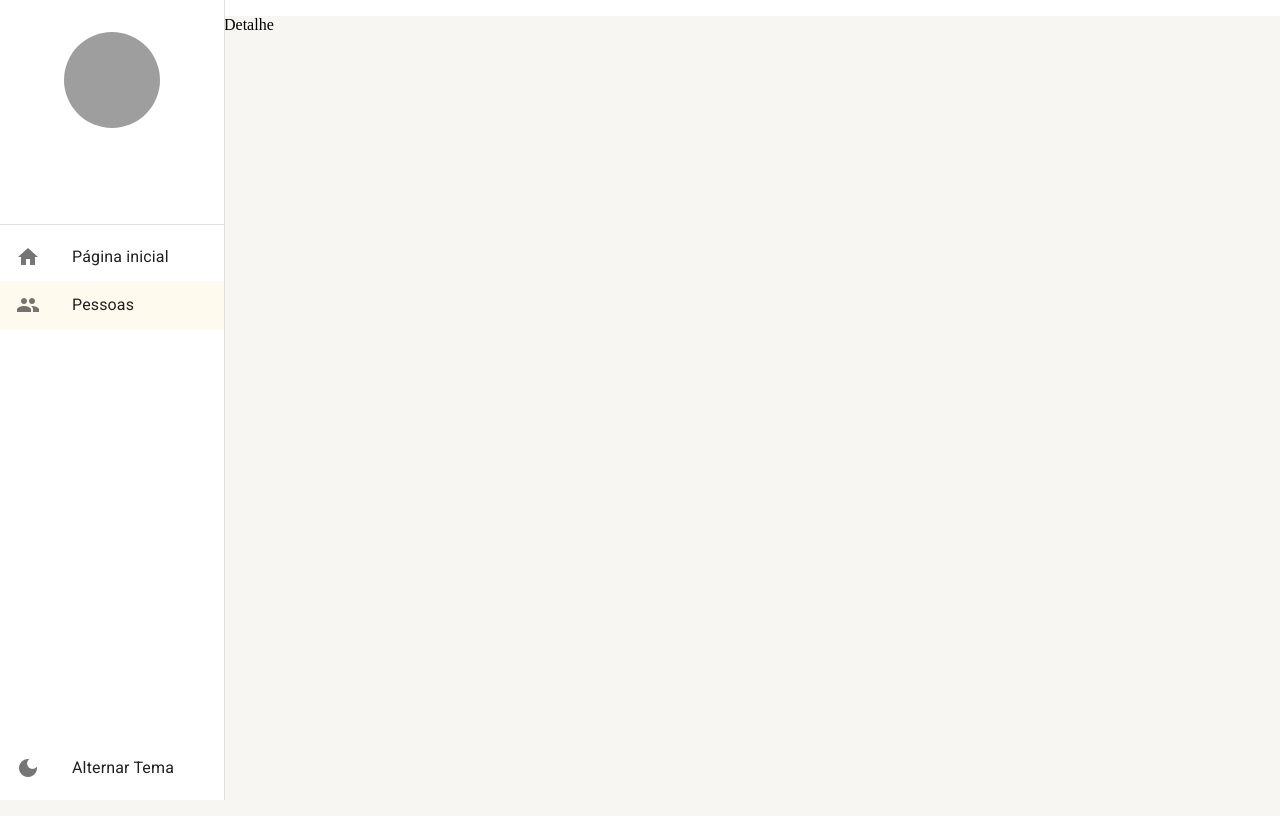
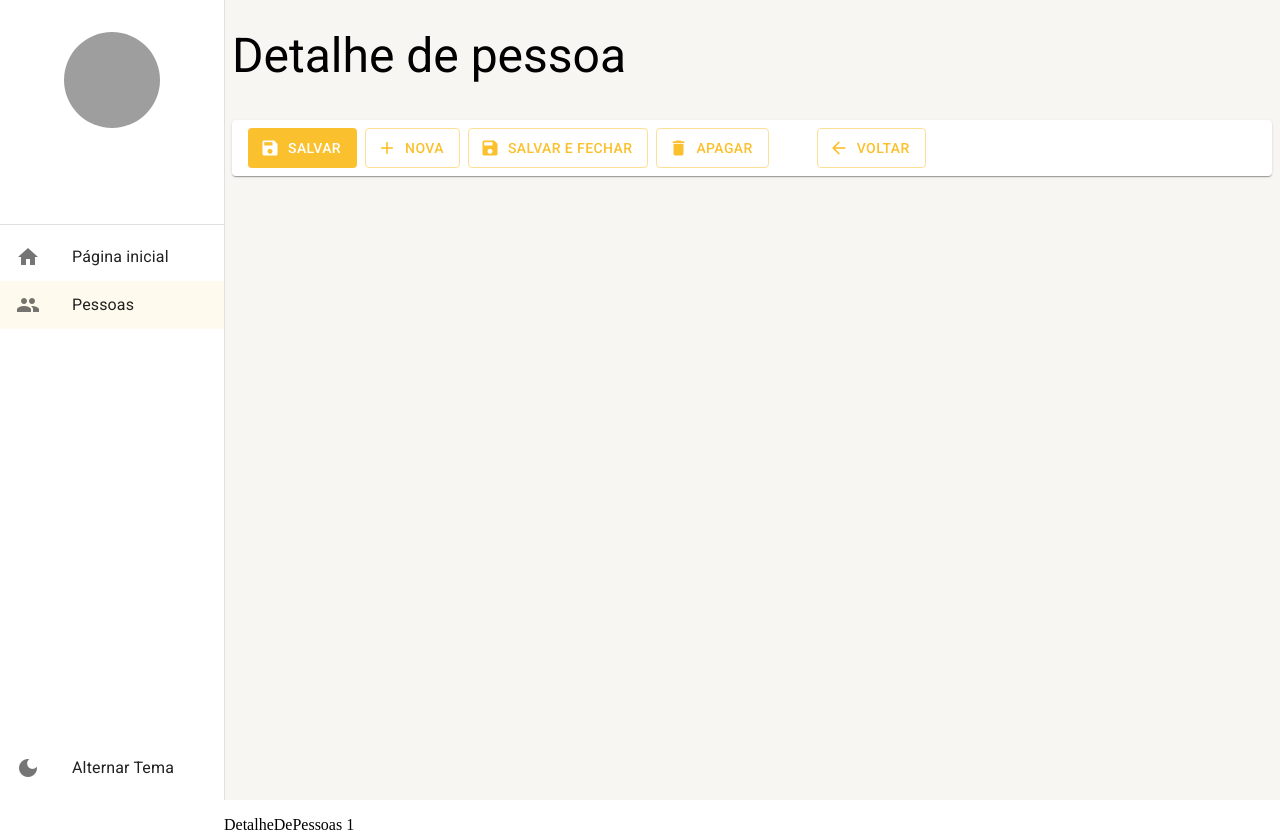
Before and after one commit to guilhermekono/react-materialui-typescript-master, a React (Create React App) app: page /pessoas/detalhe/1 in a window 1280 px wide. Built offline with nearby package versions, Linux system fonts and the light colour scheme; grey boxes are pictures that could not be loaded.

Commit message:
Tela de detalhes, botão de voltar, novo

```diff
--- a/src/pages/index.ts
+++ b/src/pages/index.ts
@@ -1,2 +1,3 @@
 export * from './dashboard/Dashboard';
 export * from './pessoas/ListagemDePessoas';
+export * from './pessoas/DetalheDePessoas';
--- /dev/null
+++ b/src/pages/pessoas/DetalheDePessoas.tsx
@@ -0,0 +1,43 @@
+import { useNavigate, useParams } from "react-router-dom";
+import { FerramentasDeDetalhe } from "../../shared/components";
+import { LayoutBaseDePagina } from "../../shared/layouts";
+
+
+
+export const DetalheDePessoas: React.FC = () => {
+
+    const {id = 'nova'} = useParams<'id'>();
+    const navigate = useNavigate();
+
+    const handleSave = () => {
+        console.log('Save');
+    }
+
+    const handleDelete = () => {
+        console.log('Delete');
+    }
+
+    return (
+        <><LayoutBaseDePagina
+            titulo='Detalhe de pessoa'
+            barraDeFerramentas={<FerramentasDeDetalhe
+                textoBotaoNovo='Nova'
+                mostrarBotaoSalvarEFechar
+                mostrarBotaoNovo={id !== 'nova'}
+                mostrarBotaoApagar={id !== 'nova'}
+
+                aoClicarEmSalvar={handleSave}
+                aoClicarEmSalvarEFechar={handleSave}
+                aoClicarEmApagar={handleDelete}
+                aoClicarEmNovo={() => navigate('/pessoas/detalhe/nova')}
+                aoClicarEmVoltar={() => navigate('/pessoas')}
+
+
+            />}
+
+        >
+
+        </LayoutBaseDePagina><p>DetalheDePessoas {id}</p></>
+    );
+
+};
--- a/src/pages/pessoas/ListagemDePessoas.tsx
+++ b/src/pages/pessoas/ListagemDePessoas.tsx
@@ -57,7 +57,7 @@ export const ListagemDePessoas: React.FC = () => {
 
     const handleDelete = (id: number) => {
 
-        if (confirm('Tem certeza que quer deletar o bagulho? Pode ser importante, ou nao, eu sou um aviso digital, não um policial, faça o que quiser')){
+        if (window.confirm('Tem certeza que quer deletar o bagulho? Pode ser importante, ou nao, eu sou um aviso digital, não um policial, faça o que quiser')){
             PessoasService.deleteById(id)
             .then(result => {
                 if (result instanceof Error){
@@ -83,6 +83,7 @@ export const ListagemDePessoas: React.FC = () => {
                 mostrarInputBusca
                 textoBotaoNovo="Nova"
                 textoDaBusca={busca}
+                aoClicarEmNovo={() => navigate('/pessoas/detalhe/nova')}
                 aoMudarTextoDeBusca={texto => setSearchParamns({ busca: texto, pagina: '1'}, {replace:true})}
             />}
         >
--- a/src/routes/index.tsx
+++ b/src/routes/index.tsx
@@ -1,10 +1,9 @@
-import { BrowserRouter } from "react-router-dom";
+import { useEffect } from "react";
+import { BrowserRouter, Routes, Route, Link, Navigate } from "react-router-dom";
 import { Button } from "@mui/material";
-import { Routes, Route, Link, Navigate } from "react-router-dom";
+
 import { useDrawerContext } from "../shared/contexts";
-import { useEffect } from "react";
-import { Dashboard } from "../pages";
-import { ListagemDePessoas } from "../pages";
+import { Dashboard, ListagemDePessoas, DetalheDePessoas } from "../pages";
 
 
 export const AppRoutes = () => {
@@ -30,7 +29,7 @@ export const AppRoutes = () => {
             <Route path="/pagina-inicial" element={<Dashboard/>}/>
 
             <Route path="/pessoas" element={<ListagemDePessoas/>} />
-            <Route path="/pessoas/detalhe/:id" element={<p>Detalhe</p>} />
+            <Route path="/pessoas/detalhe/:id" element={<DetalheDePessoas/>} />
 
             <Route path="*" element={<Navigate to="/pagina-inicial" />} />
 
```
